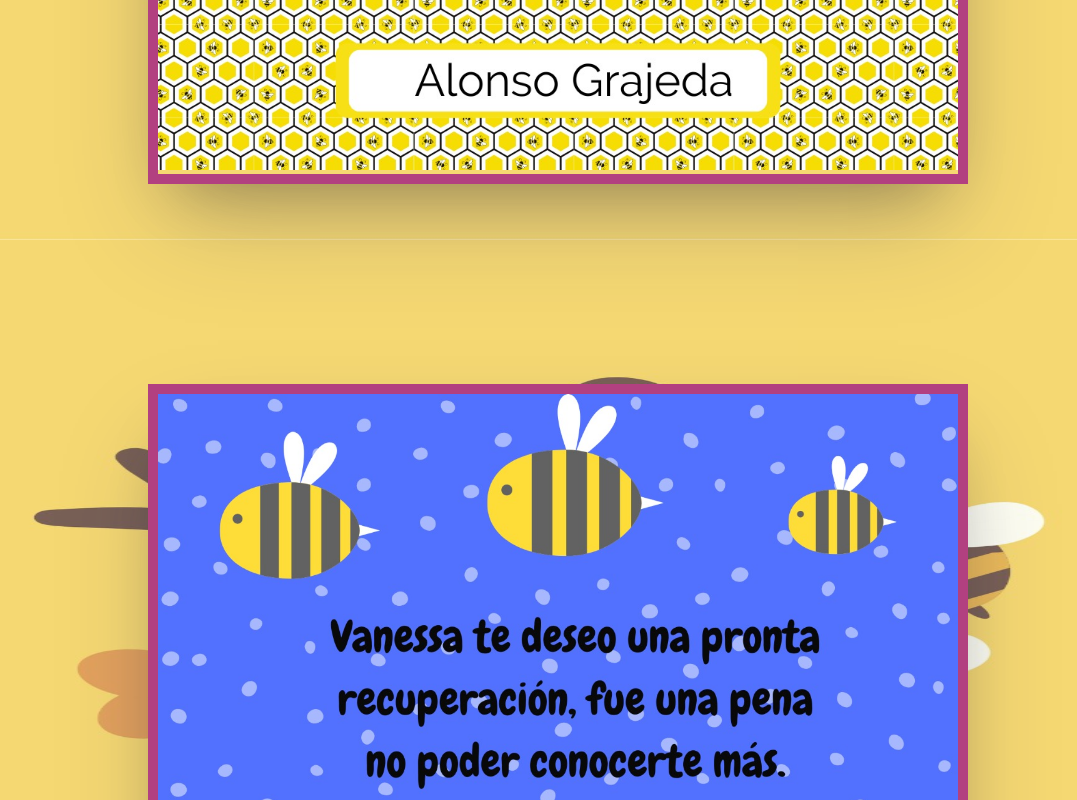
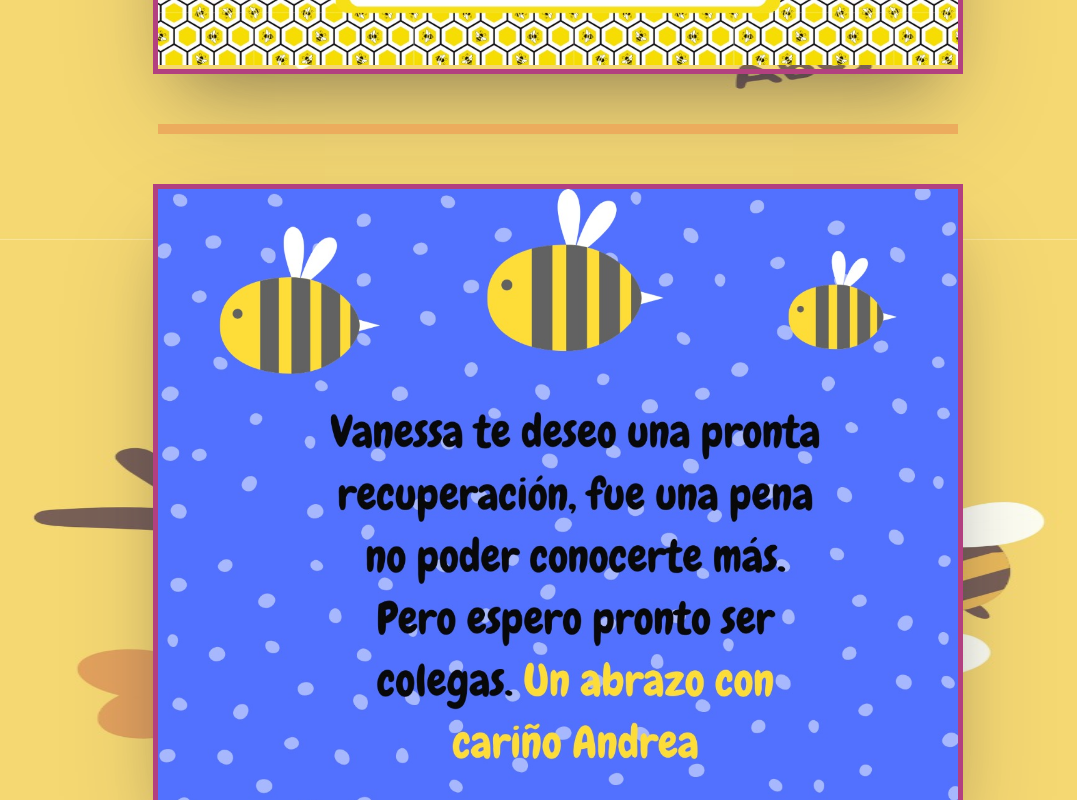
Before and after one commit to KeaCluster/v-hive, a React (Create React App) app: page / in a window 1280 px wide. Shown: the part 1360-2160 px from the top of the page, without its empty margins (82-1159 px from the left). Built offline with nearby package versions, Linux system fonts and the light colour scheme.

Commit message:
style change + banner

```diff
--- a/src/Components/Messages/Messages.css
+++ b/src/Components/Messages/Messages.css
@@ -3,12 +3,13 @@
     flex-direction: column;
     justify-content: center;
     align-items: center;
+    margin-top: 100px;
 }
 
 .message--container {
     box-shadow: rgba(50, 50, 93, 0.25) 0px 50px 100px -20px, rgba(0, 0, 0, 0.3) 0px 30px 60px -30px;
-    margin-top: 200px;
-    border: 10px solid #B24080;
+    margin-bottom: 50px;
+    border: 5px solid #B24080;
 }
 
 .message--img {
@@ -16,3 +17,10 @@
     min-width: 500px;
     max-height: 1000px;
 }
+
+.message--banner {
+    background-color: #ECAC5D;
+    width: 800px;
+    height: 10px;
+    margin-bottom: 50px;
+}
--- a/src/Components/Messages/Messages.js
+++ b/src/Components/Messages/Messages.js
@@ -20,9 +20,12 @@ const Messages = () => {
 
 const Message = (props) => {
     return (
-        <div key={props.id} className='message--container'>
-            <img className='message--img' src={'./images/' + props.image} alt={props.title}></img>
-        </div>
+        <>
+            <div key={props.id} className='message--container'>
+                <img className='message--img' src={'./images/' + props.image} alt={props.title}></img>
+            </div>
+            <span className='message--banner'></span>
+        </>
     )
 }
 
```
